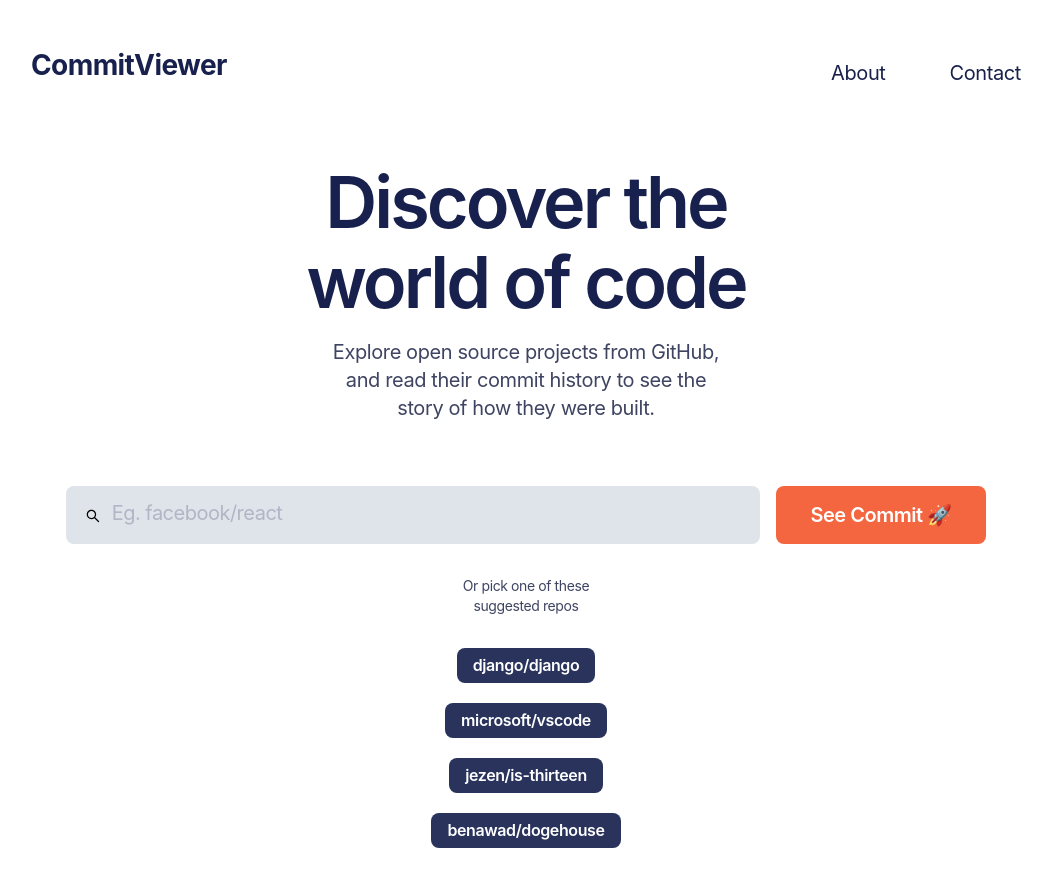
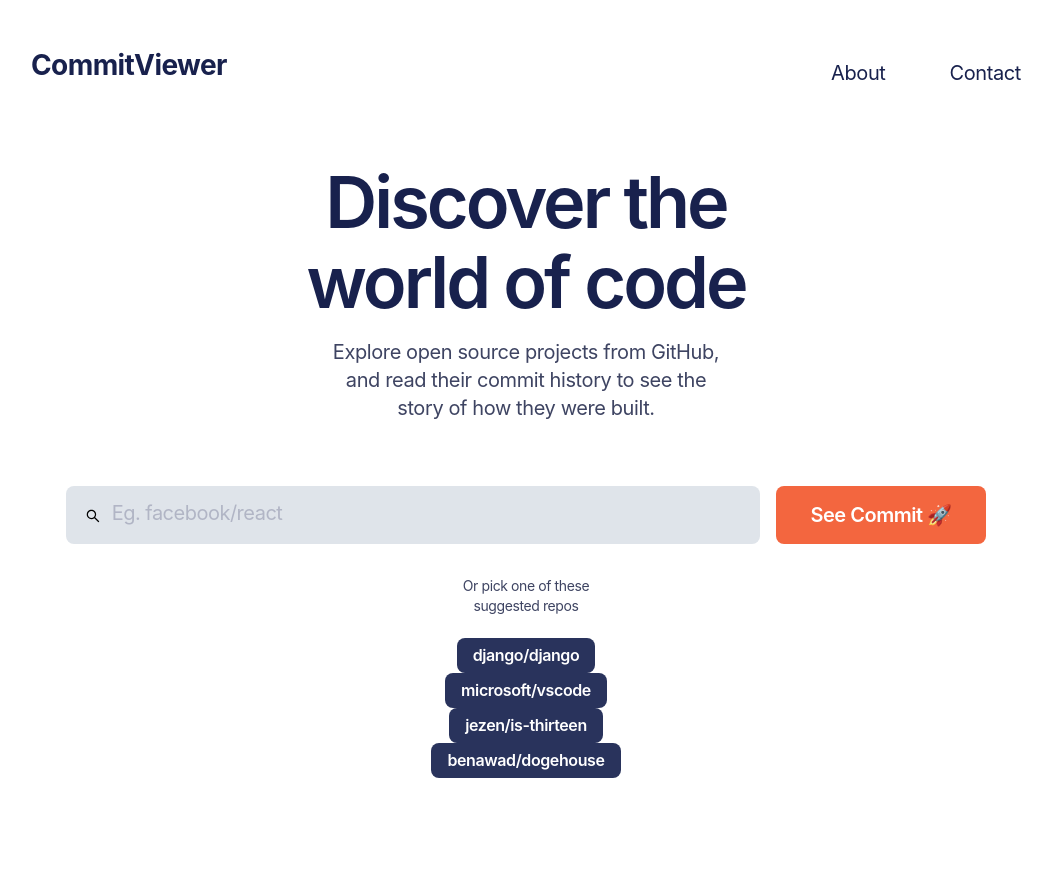
Before and after one commit to somoye123/dado-react-code-audition, a React (Create React App) app: page / in a window 1280 px wide. Shown: the top 886 px of the page, without its empty margins (114-1166 px from the left). After the commit the page ends 816 px from the top, so only its background shows below. Built offline with nearby package versions, Linux system fonts and the light colour scheme.

Commit message:
update margin styling for desktop view

```diff
--- a/src/components/suggestedRepo.jsx
+++ b/src/components/suggestedRepo.jsx
@@ -16,6 +16,9 @@ const SuggestedRepoContainer = styled.button`
   line-height: 19px;
   letter-spacing: -0.4px;
   color: white;
+  @media screen and (min-width: 992px) {
+    margin: 0 16px;
+  }
 `;
 
 export default suggestedRepo;
```
